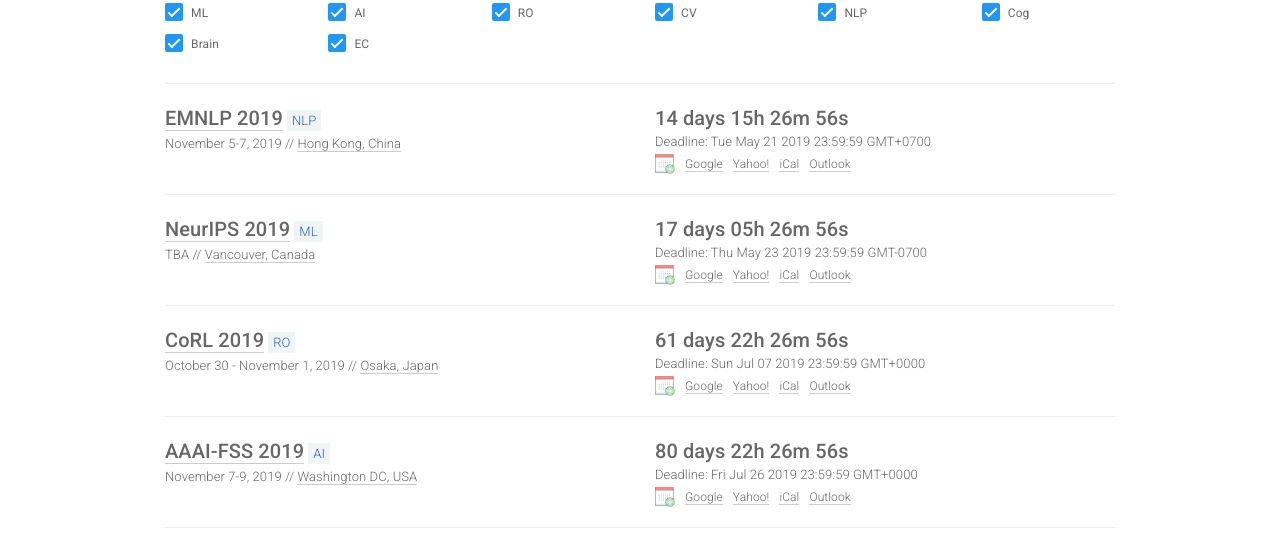
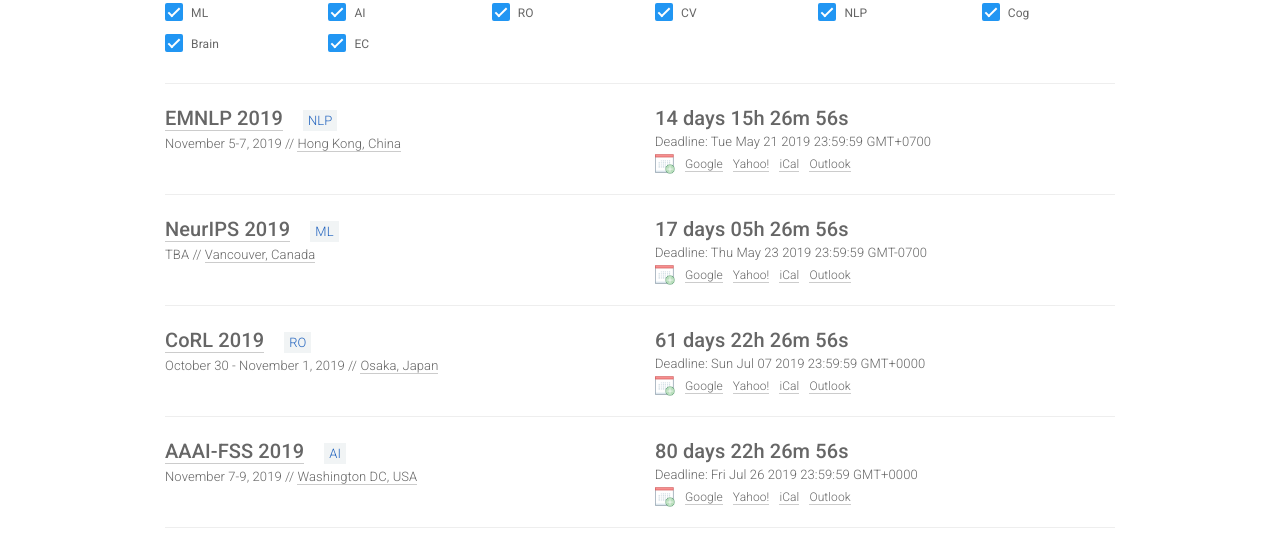
Before and after one commit to biconf/biconf.github.io, a Jekyll site: the page built from index.html, in a window 1280 px wide. Shown: the part 126-679 px from the top of the page. Built offline with Jekyll 4.4.1, drawn with Linux system fonts in a browser that asks for light colours; nearby versions of some CDN libraries.

Commit message:
Update home.html

```diff
--- a/_layouts/home.html
+++ b/_layouts/home.html
@@ -60,7 +60,7 @@
           <div class="row">
               <div class="col-xs-12 col-sm-6">
                   <a class="conf-title" href="{{conf.link}}">{{conf.name}} {{conf.year}}</a>
-                  <span data-sub="{{conf.sub}}" class="conf-sub"></span>
+                  &nbsp; &nbsp; <span data-sub="{{conf.sub}}" class="conf-sub"></span>
                   <div class="meta">
                     {{conf.date}} // <a href="http://maps.google.com/?q={{conf.place}}">{{conf.place}}</a>
                   </div>
```
